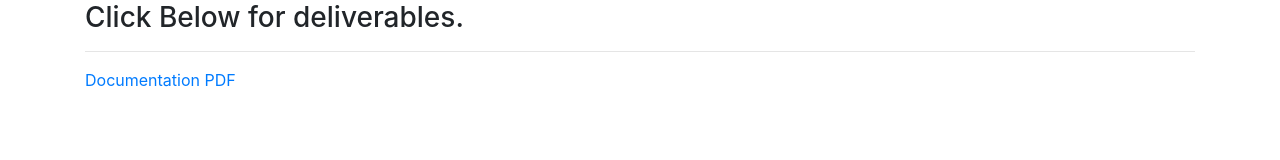
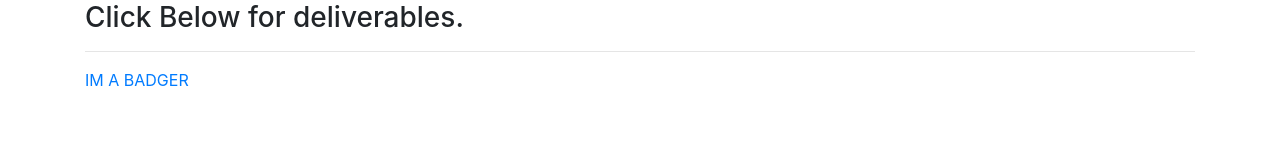
Before and after one commit to Bite-Body/bitebody-front-end, a React (Create React App) app: page /documentation in a window 1280 px wide. Shown: the part 315-475 px from the top of the page. Built offline with nearby package versions, Linux system fonts and the light colour scheme.

Commit message:
Testing for PDF Linkage (Only 1)

```diff
--- a/src/components/Footer.js
+++ b/src/components/Footer.js
@@ -25,7 +25,7 @@ const FooterPagePro = () => {
             </h5>
             <ul className="list-unstyled">
               <li>
-              <Link to="/About">
+              <Link to="/about">
               About
               </Link>
               </li>
@@ -35,12 +35,12 @@ const FooterPagePro = () => {
               </Link>
               </li>
               <li>
-              <Link to="/Documentation">
+              <Link to="/documentation">
               Documentation
               </Link>
               </li>
               <li>
-              <Link to="/Team">
+              <Link to="/team">
               Team
               </Link>
               </li>
--- a/src/components/FooterLinks/Documentation.js
+++ b/src/components/FooterLinks/Documentation.js
@@ -1,5 +1,6 @@
 import React, { Component, PureComponent } from 'react'
-import pdf from '../../static/documents/Sprints.pdf'
+//import dd from '../../static/Documents/Design_Documentation.pdf'
+import brd from '../../static/Documents/Business_Requirements.pdf'
 
 
 
@@ -28,7 +29,8 @@ class Docu extends Component {
           <hr/>
           <h3>Click Below for deliverables.</h3>
           <hr/>
-          <a href={pdf} >Documentation PDF</a>
+         {//<a href={dd} >IM A BOT</a> <br/>
+          } <a href={brd} >IM A BADGER</a>
 
 
 
```
Also changed, not shown: 2 other files (tests, documents, lock files or other folders).
